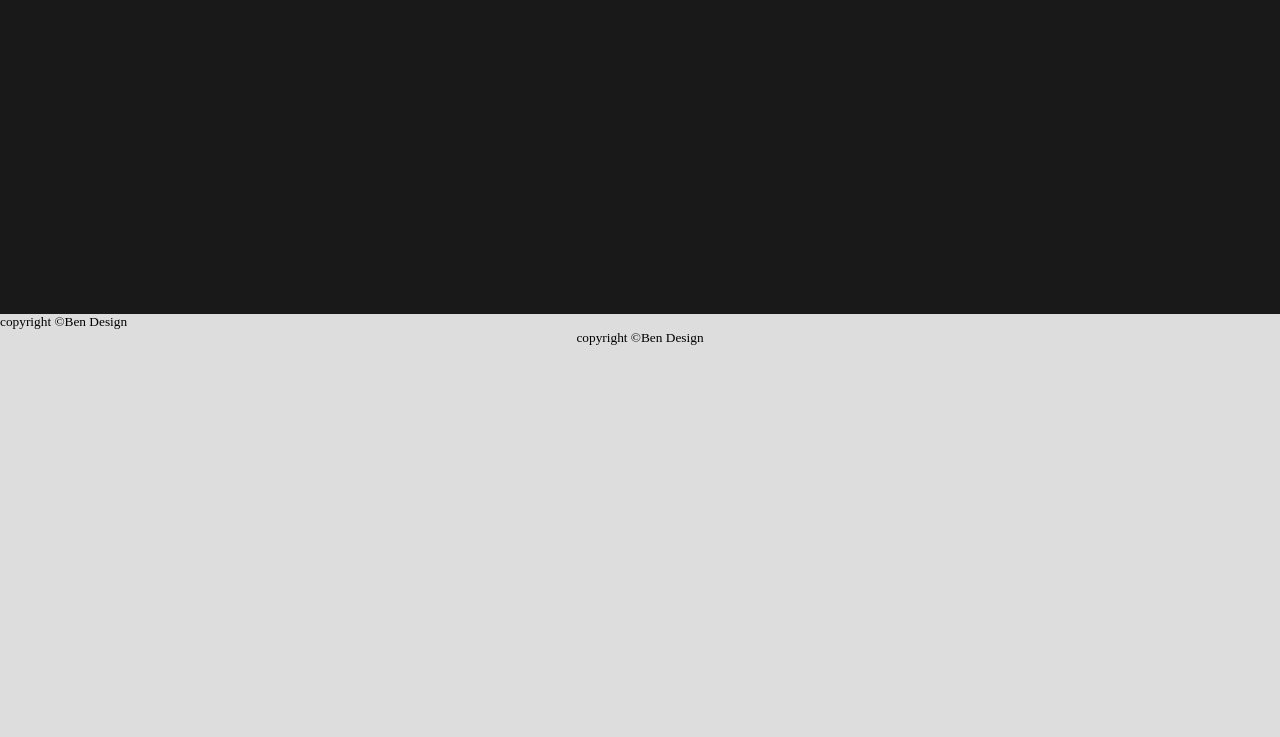
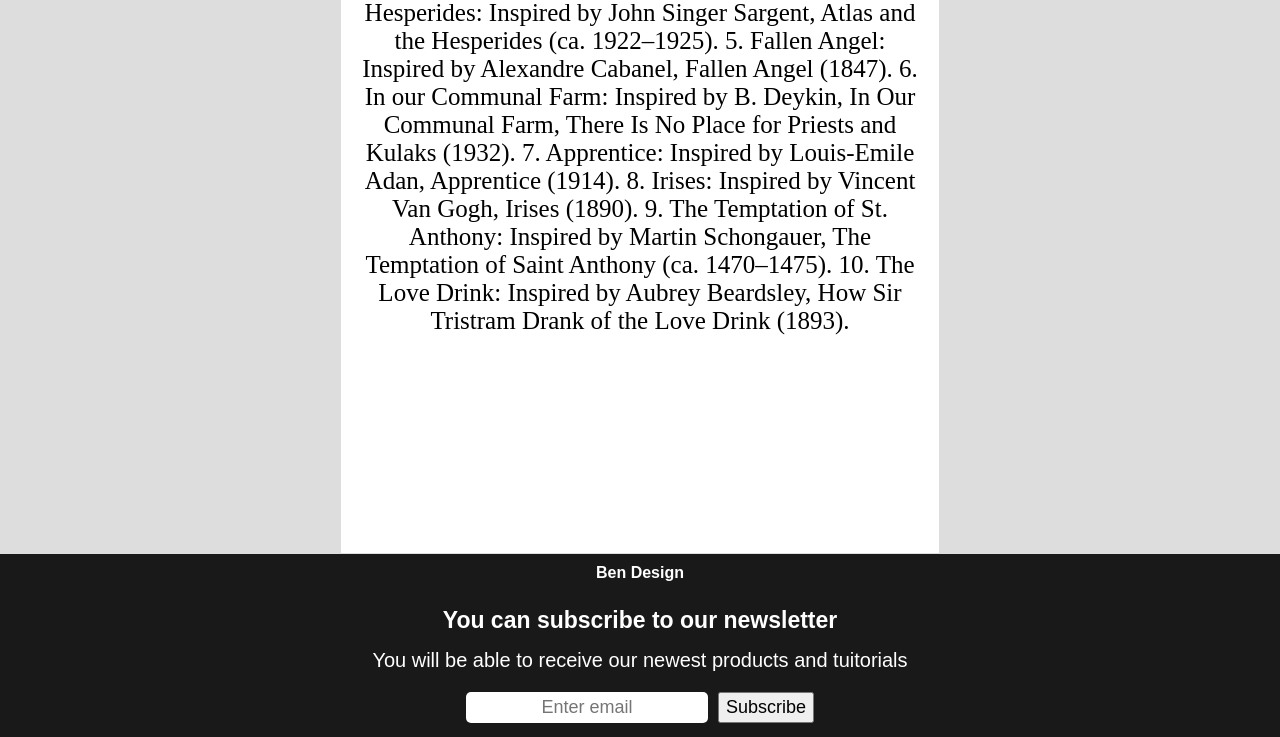
Before and after one commit to sirben181/websitev1, a plain HTML site: page pages/blogpage1.html in a window 1280 px wide. Shown: the part 381-1118 px from the top of the page. Before the commit the page ends 800 px from the top, so only its background shows below. Drawn offline with Linux system fonts and the light colour scheme.

Commit message:
some content  added for show navigation

```diff
--- a/pages/blogpage1.html
+++ b/pages/blogpage1.html
@@ -4,6 +4,7 @@
     <head>
         <title>blog</title>
         <link rel='stylesheet' type='text/css' href='../style.css'>
+        <link rel='stylesheet' type='text/css' href='pages.css'>
         <link href="https://fonts.googleapis.com/css2?family=Source+Sans+Pro:wght@200&display=swap" rel="stylesheet">
         <link rel="stylesheet" href="https://use.fontawesome.com/releases/v5.15.3/css/all.css" integrity="sha384-SZXxX4whJ79/gErwcOYf+zWLeJdY/qpuqC4cAa9rOGUstPomtqpuNWT9wdPEn2fk" crossorigin="anonymous">
     </head>
@@ -24,6 +25,27 @@
                    </div>
                 </div>
             </div>
+            <section>
+                <article>1. The Fool: Inspired by Pamela Colman Smith, The Fool, from the
+                    Rider-Waite Tarot card deck, Rider & Son (1910).
+                    2. Materia Prima: Inspired by Hermes Trismegistus, Occulta
+                    philosophia (1613). Also from H. Nollius, Theoria philosophiae
+                    hermeticae (Hanoviae: Apud P. Antonium, 1617).
+                    3. St. George and the Dragon: Inspired by Paolo Uccello, Saint
+                    George and the Dragon (ca. 1458).
+                    4. Atlas and the Hesperides: Inspired by John Singer Sargent,
+                    Atlas and the Hesperides (ca. 1922–1925).
+                    5. Fallen Angel: Inspired by Alexandre Cabanel, Fallen Angel
+                    (1847).
+                    6. In our Communal Farm: Inspired by B. Deykin, In Our
+                    Communal Farm, There Is No Place for Priests and Kulaks (1932).
+                    7. Apprentice: Inspired by Louis-Emile Adan, Apprentice (1914).
+                    8. Irises: Inspired by Vincent Van Gogh, Irises (1890).
+                    9. The Temptation of St. Anthony: Inspired by Martin
+                    Schongauer, The Temptation of Saint Anthony (ca. 1470–1475).
+                    10. The Love Drink: Inspired by Aubrey Beardsley, How Sir
+                    Tristram Drank of the Love Drink (1893).</article>
+            </section>
             <footer>
                 <div class="footer-container">
                     <h4>Ben Design</h4>
--- /dev/null
+++ b/pages/pages.css
@@ -0,0 +1,15 @@
+*{box-sizing: border-box;
+margin:0;}
+section{display:flex;
+    justify-content:center;
+    text-align:center;
+    min-height:100vh;
+}
+article{ margin-left:100px;
+margin-right:100px;
+padding:20px;
+text-align:center;
+width:600px;
+background:#fff;
+border:1px solid #ddd;
+font-size:25px;}
--- a/script.js
+++ b/script.js
@@ -1,7 +1,7 @@
 const navToggle=document.querySelector(".nav-toggle");
 const links=document.querySelector(".nav-items");
 navToggle.addEventListener("click",function(){
-   console.log(links.classList.toggle('show-links'))
+   links.classList.toggle('show-links')
     // if(links.classList.contains("show-links")){
     //     links.classList.remove('show-links')
     // } else{links.classList.add('show-links')}
--- a/style.css
+++ b/style.css
@@ -459,7 +459,7 @@ top:10vh;}
         padding:0;
          margin:0}
     .fa-times, .fa-bars{position:absolute;
-    top:25px;
+    top:25px;;
     left:40px;
     margin-top:15px;}
      }
```
Also changed, not shown: index.html (+2 -2 lines), pages/aboutpage.html (+12 -0 lines), pages/productspage1.html (+10 -0 lines), pages/servicepage1.html (+12 -1 lines).
